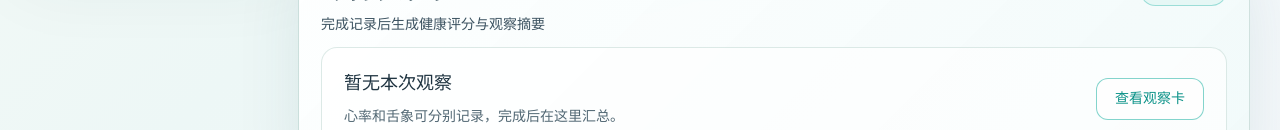
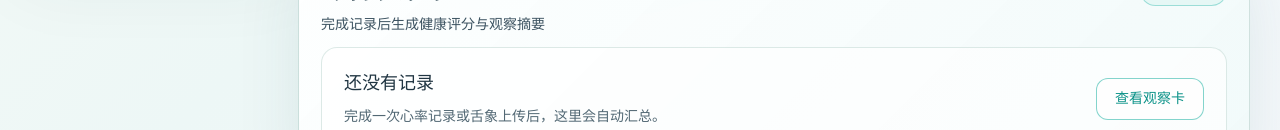
Before and after one commit to RinoPaw/qingkang-station, a React (Vite) app in the folder qingkang_web/: page / in a window 1280 px wide. Shown: the part 822-952 px from the top of the page. Built offline with nearby package versions, Linux system fonts and the light colour scheme; no server answers.

Commit message:
Make home empty state copy more natural

```diff
--- a/qingkang_web/src/components/HomePage.tsx
+++ b/qingkang_web/src/components/HomePage.tsx
@@ -95,8 +95,8 @@ export function HomePage({ deviceHumanState, user, onLogout, onNavigate }: HomeP
 
           <div className="home-observation-empty">
             <div>
-              <h3>暂无本次观察</h3>
-              <p>心率和舌象可分别记录，完成后在这里汇总。</p>
+              <h3>还没有记录</h3>
+              <p>完成一次心率记录或舌象上传后，这里会自动汇总。</p>
             </div>
             <button onClick={() => onNavigate('observation')} type="button">查看观察卡</button>
           </div>
```
